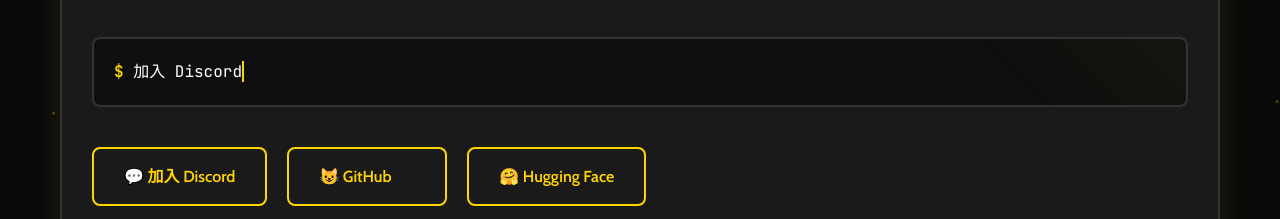
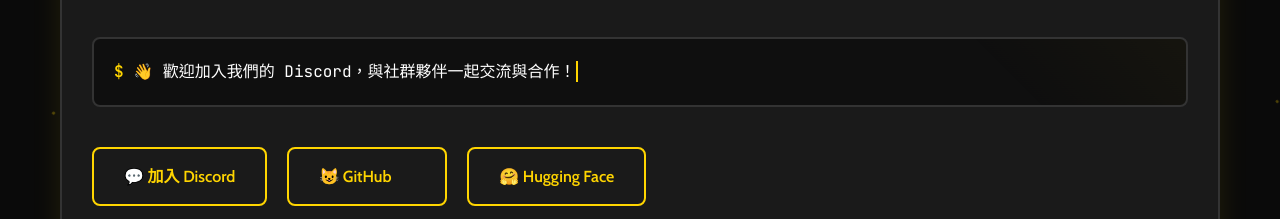
Before and after one commit to thliang01/unofficial-ai-twinkle-website, a plain HTML site: page index.html in a window 1280 px wide. Shown: the part 581-800 px from the top of the page. Drawn offline with nearby package versions, Linux system fonts and the light colour scheme.

```diff
--- a/index.html
+++ b/index.html
@@ -1161,7 +1161,7 @@
                     <p>🌟 <span class="highlight">Twinkle AI</span> 是在 2024 年誕生的繁中語言模型研究社群，起步於 Llama 開源模型，逐步打造出專屬於繁體中文的落地技術。社群成員來自各行各業，因熱愛模型訓練而聚，從蒐集繁中語料到模型訓練，目前已經開源 Twinkle Eval（高效評測框架）、繁中訓練集文本以及繁中大語言模型。</p>
 
                     <div class="command-line mono">
-                        <span class="typing-effect">加入 Discord</span>
+                        <span class="typing-effect">👋 歡迎加入我們的 Discord，與社群夥伴一起交流與合作！</span>
                     </div>
 
                     <div class="cta-buttons">
```
